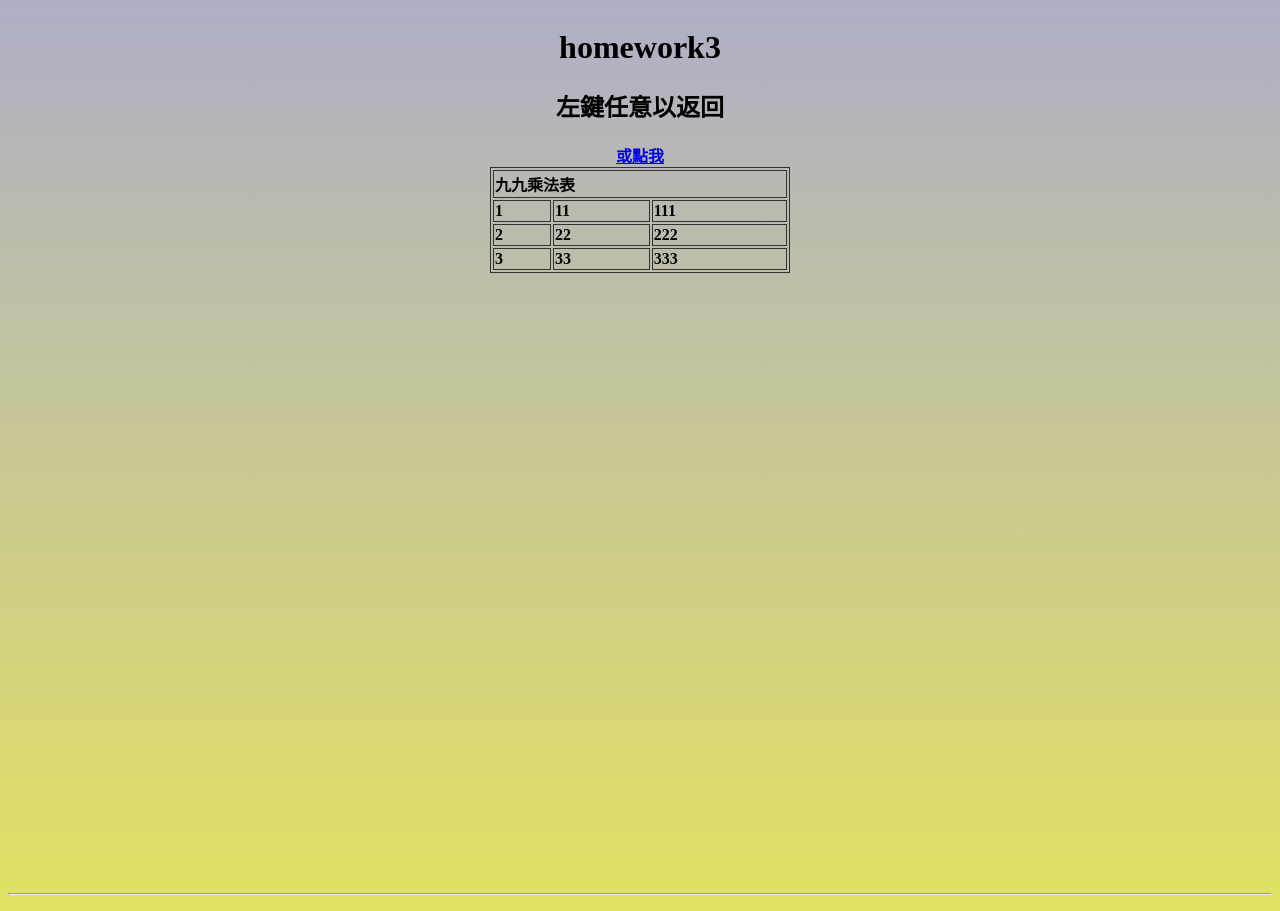
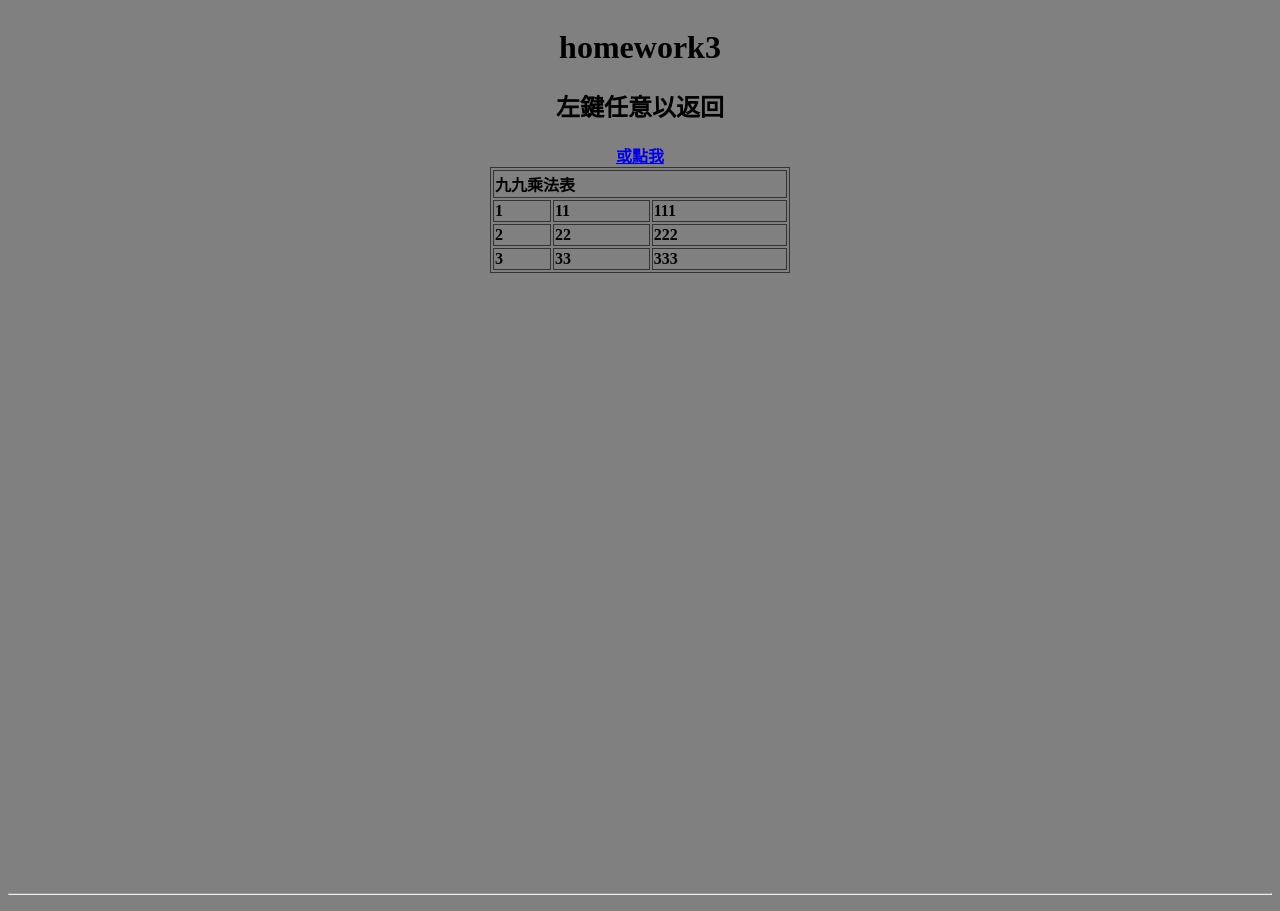
Before and after one commit to Oporu/NUTC, a PHP site: page /homework3/index.html in a window 1280 px wide. Run offline with PHP 8.4, Linux system fonts and the light colour scheme.

Commit message:
modified:   homework3/index.css 	modified:   homework3/index.html

```diff
--- a/homework3/index.css
+++ b/homework3/index.css
@@ -2,6 +2,7 @@ body{
 	/*background: gray;*/
 	/*background-image: url("./favicon.png");*/
 	background: gray;
+	background-color: gray;
 	align-content: center;
 }
 
--- a/homework3/index.html
+++ b/homework3/index.html
@@ -4,7 +4,7 @@
 	<meta charset="UTF-8">
 	<meta http-equiv="X-UA-Compatible" content="IE=edge">
 	<meta name="viewport" content="width=device-width, initial-scale=1.0">
-	<link rel="stylesheet" href="../index.css">
+	<link rel="stylesheet" href="./index.css">
 	<link rel="icon" href="../favicon.png">
 	<title>empty - homework3</title>
 </head>
```
